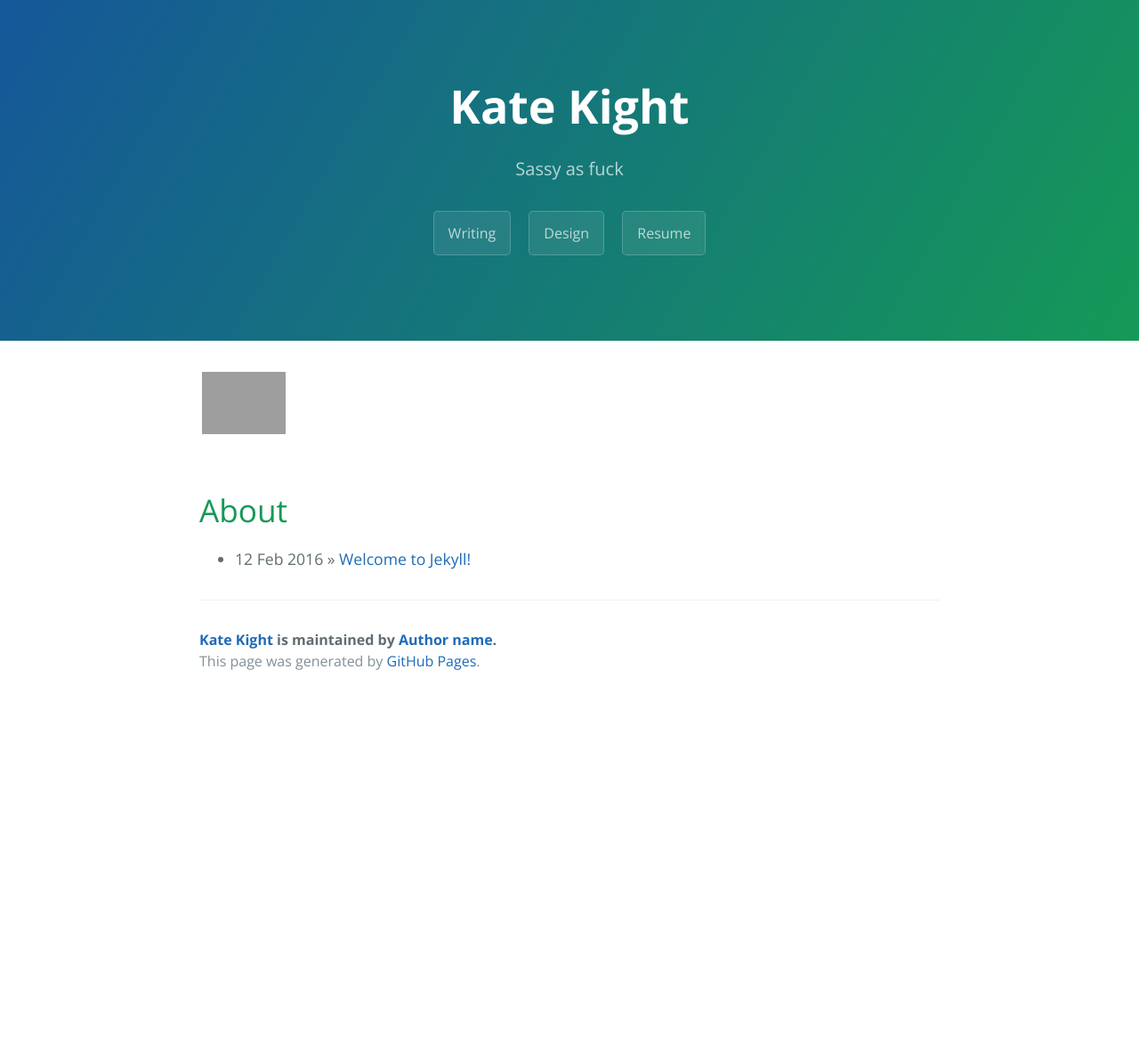
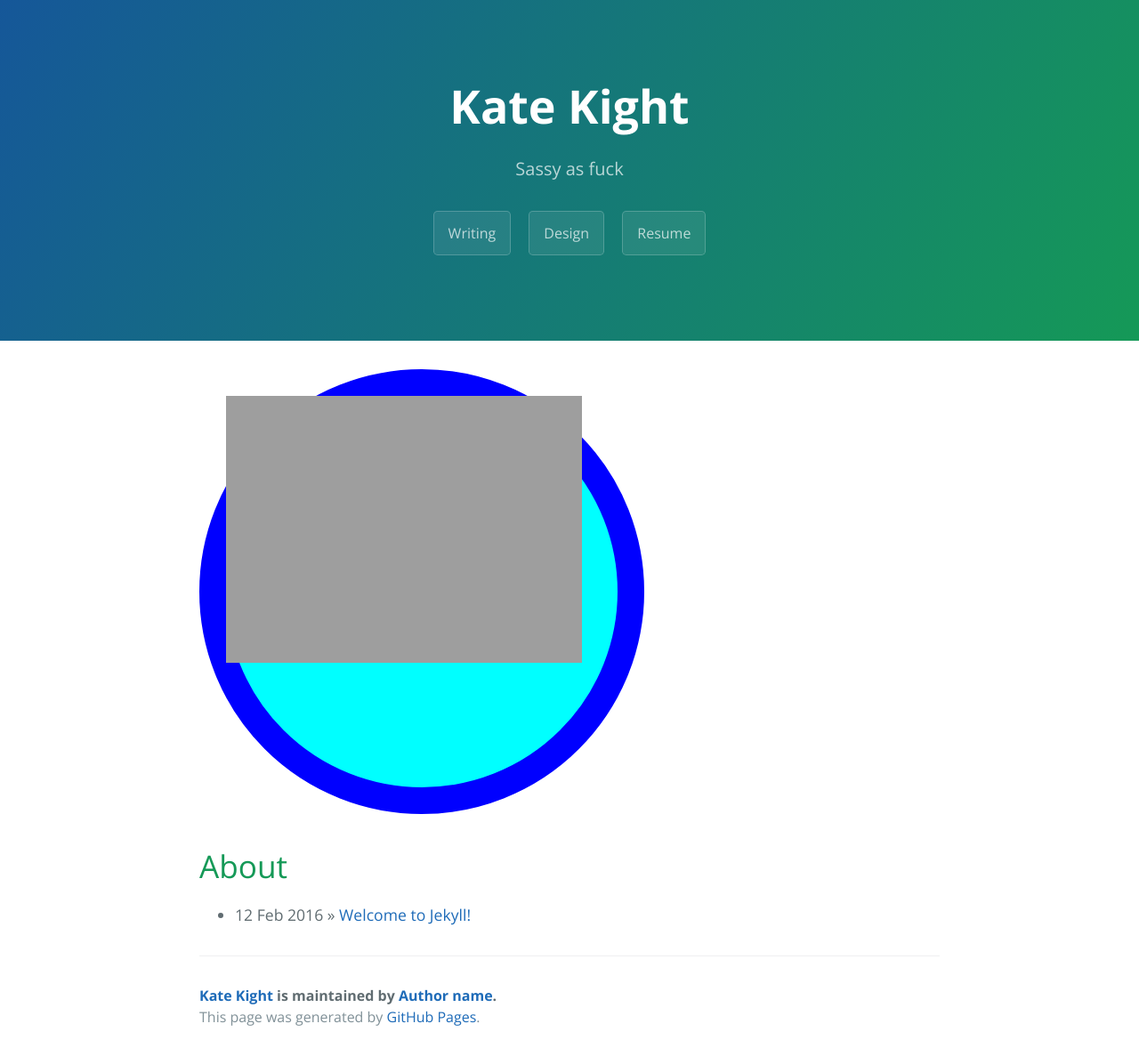
Before and after one commit to Flyakight/flyakight.github.io, a Jekyll site: the page built from index.html, in a window 1280 px wide. Shown: the whole page at 89% size. Built offline with Jekyll 4.4.1, drawn with Linux system fonts in a browser that asks for light colours; the list of posts is cut into pages by our own code; before the commit the page ends 900 px from its top, so only the background shows below that.

Commit message:
Update index.html

```diff
--- a/index.html
+++ b/index.html
@@ -4,7 +4,7 @@ title: {{site.title}}
 ---
 
 <div id="home">
-  <div class="circleBase type1">
+  <div class="circleBase type3">
   <img src="http://www.katekight.com/Images/Headshot.jpg">
     </div>
   <h1> About</h1>
```
